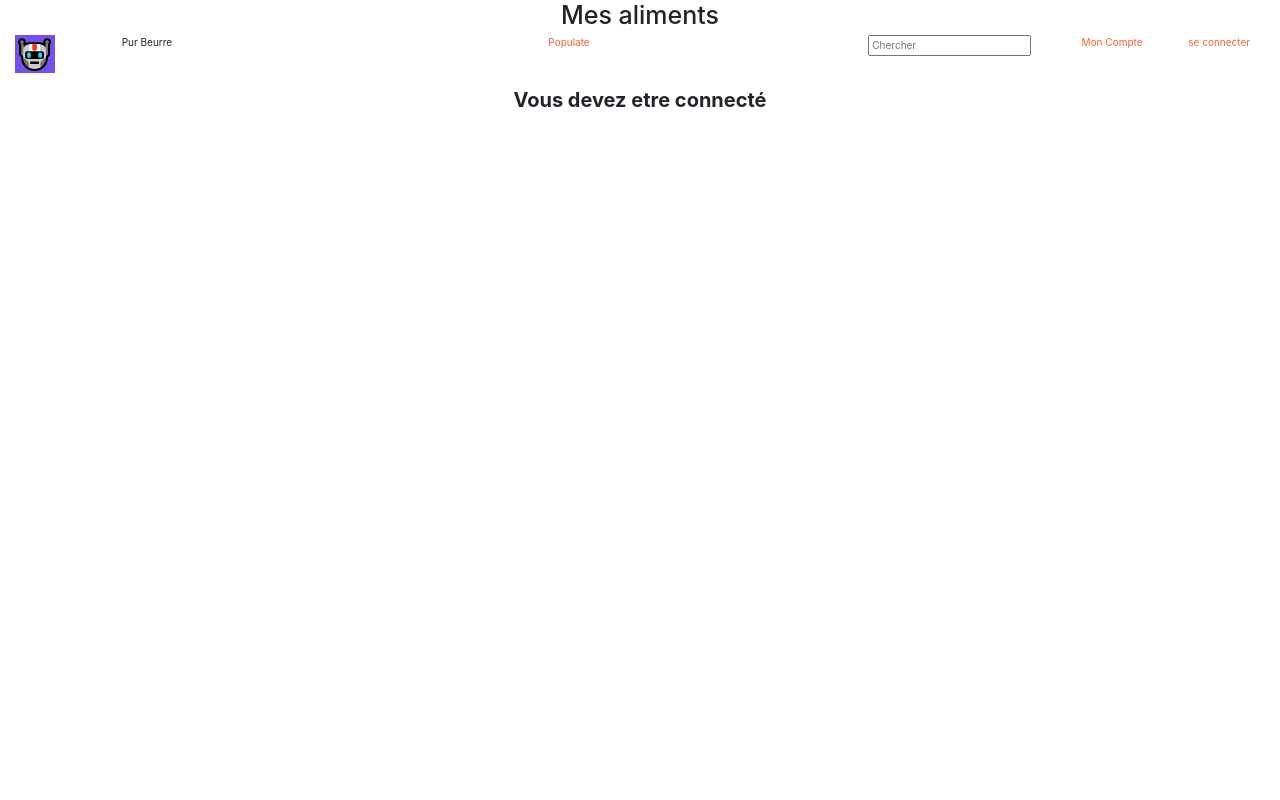
After one commit to Baptiste68/P8, a Django app: page /myfoodapp/viewsaved/ in a window 1280 px wide. The commit adds this page. Run offline with Django 3.2, Linux system fonts and the light colour scheme; data that the repository does not hold is empty; some libraries are stand-ins or nearby versions.

Commit message:
Add files via upload

```diff
--- a/foodbapp/myfoodapp/templates/myfoodapp/search.html
+++ b/foodbapp/myfoodapp/templates/myfoodapp/search.html
@@ -6,21 +6,11 @@
 {% block mid2 %}
 
 <div class="row">
-    <div class="col-md-12">
-        <p class="text-center"><strong>{{ aliment }}</strong></p>
-
-        <p class="text-center">Vous pouver remplacer cet aliment par:</p>
-        <div class = "row text-center" style="">
-            {% for i in my_result %}
-                <div class="col-sm-4 text-center" style="padding : 10px;">
-                    <div class='over-management'>
-                        <a href='/myfoodapp/product/?product={{ i.id }}'><img src="{% static 'img/robot.PNG' %}" width="100%" class="img-thumbnail" data-toggle="modal"></a>
-                        {% get_static_prefix as STATIC_PREFIX %}
-                        <img src="{{ STATIC_PREFIX }}img/{{ i.nutri_score_food }}.png" width="50px" height="50px" class="over-image img-circle">
-                        {{ i.name_food }}
-                    </div>
-                </div>
-            {% endfor %}
+    <div class="col-md-12" style="padding-left : 10%; padding-right : 10%;">
+        <div class="col-md-12" style="background-image : url({{ bkg_img }});">
+            <br />
+            <h2 class="text-center"><strong>{{ aliment }}</strong></h2>
+            <br />
         </div>
     </div>
 </div>
@@ -28,8 +18,22 @@
 {% endblock %}
 
 {% block mid3 %}
-{% if user.is_authenticated %}
-{% endif %}
+{% block spec_txt %}<p class="text-center"></p>Vous pouver remplacer cet aliment par:</p>{% endblock %}
+<div class = "row text-center" style="">
+{% for i in my_result %}
+    <div class="col-sm-4 text-center" style="padding : 10px; background-size: cover;">
+        <div class='over-management'>
+            <a href='/myfoodapp/product/?product={{ i.id }}'><img src="{{ i.img_food }}" class="img-thumbnail" width="100%" style="height: 250px"></a>
+            {% get_static_prefix as STATIC_PREFIX %}
+            <img src="{{ STATIC_PREFIX }}img/{{ i.nutri_score_food }}.png" width="50px" height="50px" class="over-image img-circle">
+            {{ i.name_food }}
+            {% block saved %}
+            <a href='/myfoodapp/saved/?sub={{ i.id }}&tosub={{ id_to_sub }}'>save</a>
+            {% endblock %}
+        </div>
+    </div>
+{% endfor %}
+</div>
 {% endblock %}
 
 {% block footer %}
--- /dev/null
+++ b/foodbapp/myfoodapp/templates/myfoodapp/viewsaved.html
@@ -0,0 +1,51 @@
+{% extends "myfoodapp/search.html" %}
+{% block titlepage %}Mes aliments{% endblock %}
+{% load static %}
+
+{% block mid2 %}
+{% if user.is_authenticated %}
+
+    <div class="row">
+        <div class="col-md-12" style="padding-left : 10%; padding-right : 10%;">
+            <div class="col-md-12" style="background-image : url({{ bkg_img }});">
+                <br />
+                <h2 class="text-center"><strong>{{ user.username }}</strong></h2>
+                <br />
+            </div>
+        </div>
+    </div>
+
+{% else %}
+    <div class="row">
+        <div class="col-md-12" style="padding-left : 10%; padding-right : 10%;">
+            <div class="col-md-12" style="background-image : url({{ bkg_img }});">
+                <br />
+                <h2 class="text-center"><strong>Vous devez etre connecté</strong></h2>
+                <br />
+            </div>
+        </div>
+    </div>
+
+{% endif %}
+{% endblock %}
+
+
+{% block spec_txt %}
+{% if user.is_authenticated %}
+    <p class="text-center">Vos ingrédients sauvegardés</p>
+{% else %}
+    <p class="text-center"></p>
+{% endif %}
+{% endblock %}
+
+{% block saved %}
+{% if user.is_authenticated %}
+    <a href='/myfoodapp/details/?sub={{ i.id }}&issub={{ i.food_is_sub_id }}'>Détail sauvegarde</a>
+{% else %}
+    <p class="text-center"></p>
+{% endif %}
+{% endblock %}
+
+
+{% block footer %}
+{% endblock %}
```
Also changed, not shown: foodbapp/myfoodapp/templates/myfoodapp/details.html (added, +21 -0 lines), foodbapp/myfoodapp/templates/myfoodapp/saved.html (added, +34 -0 lines).
